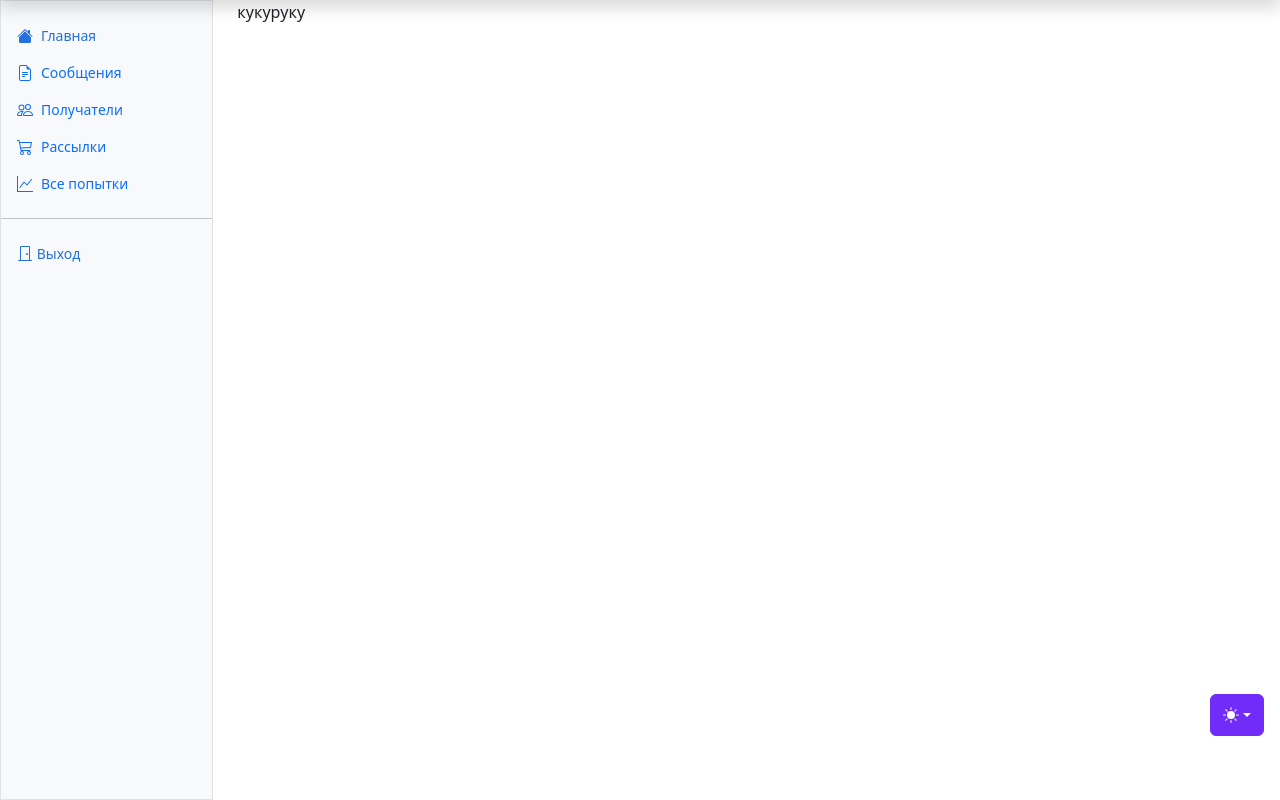
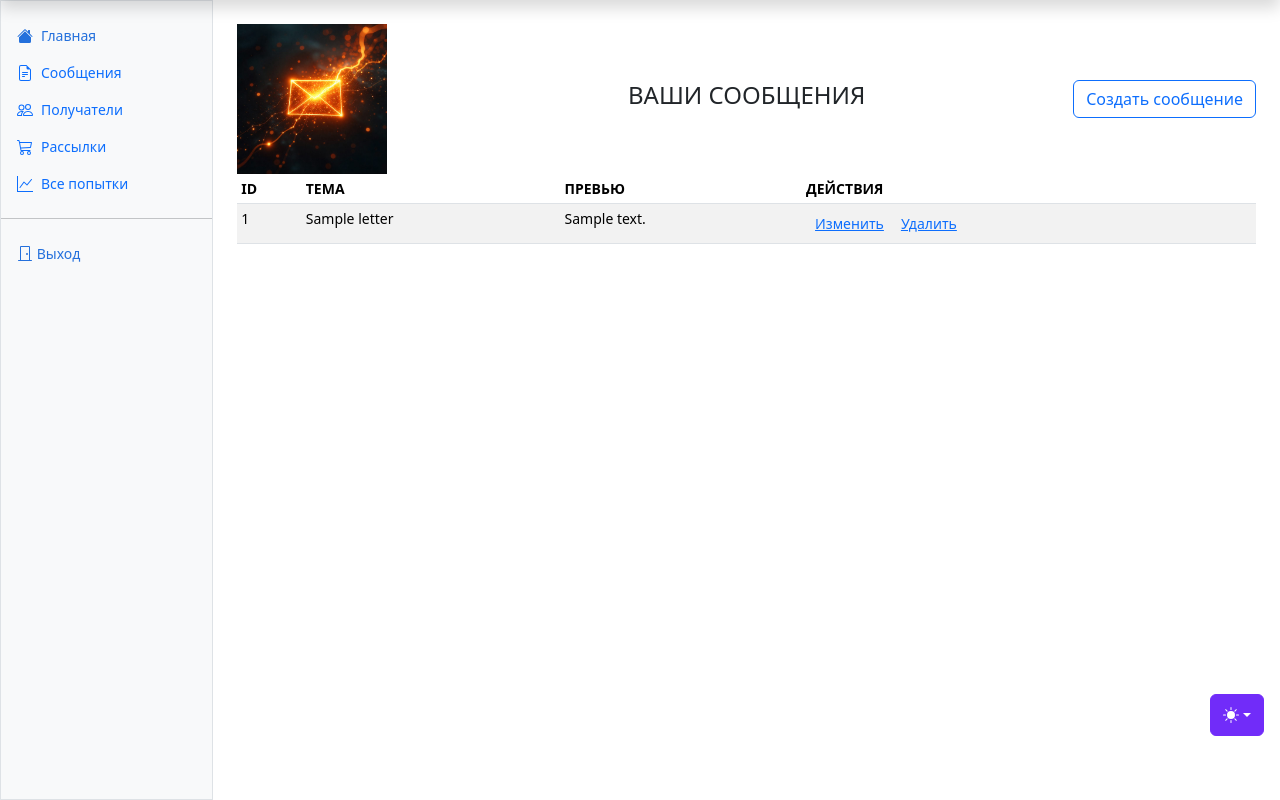
Before and after one commit to Vadimko4/mailing_list_service, a Django app: page /mailer/letters/1/ in a window 1280 px wide. Shown: the part 48-848 px from the top of the page. Run offline with Django 5.2, Linux system fonts and the light colour scheme; a user stored in the database is signed in; tables that the repository leaves empty hold one stand-in row (values such as "Sample post"); some libraries are stand-ins or nearby versions.

Commit message:
update letter_list.html

```diff
--- a/mailer/templates/mailer/letter_list.html
+++ b/mailer/templates/mailer/letter_list.html
@@ -1,6 +1,53 @@
 {% extends 'users/base.html' %}
 {% block content %}
-
-кукуруку
-
+<style>
+    .container_c {
+    display: flex;
+    justify-content: center;
+    align-items: center;    /* Центрирование по вертикали */
+}
+    .container_r {
+    display: flex;
+    justify-content: right;
+    align-items: center;    /* Центрирование по вертикали */
+}
+</style>
+<div class="row">
+    <div class="col-3 mt-4">
+        <img src="/media/img/letters.jpg" alt="письма" height="150">
+    </div>
+    <div class="col-6 mt-4 container_c">
+        <h4 class="display-7 ">ВАШИ СООБЩЕНИЯ</h4>
+    </div>
+    <div class="col-3 mt-4 container_r">
+        <a class="btn btn-outline-primary" href="#" role="button">Создать сообщение</a>
+    </div>
+</div>
+<div class="table-responsive small">
+    <table class="table table-striped table-sm">
+        <thead>
+        <tr>
+            <th scope="col">ID</th>
+            <th scope="col">ТЕМА</th>
+            <th scope="col">ПРЕВЬЮ</th>
+            <th scope="col">ДЕЙСТВИЯ</th>
+        </tr>
+        </thead>
+        <tbody>
+        {% for letter in object_list %}
+        <tr>
+            <td>{{ letter.id }}</td>
+            <td>{{ letter.subject | truncatechars:40 }}</td>
+            <td>{{ letter.content | truncatechars:60 }}</td>
+            <td>
+                <div class="btn-group" role="group" aria-label="Basic example">
+                    <button type="button" class="btn btn-link btn-sm">Изменить</button>
+                    <button type="button" class="btn btn-link btn-sm">Удалить</button>
+                </div>
+            </td>
+        </tr>
+        {% endfor %}
+        </tbody>
+    </table>
+</div>
 {% endblock %}
```
